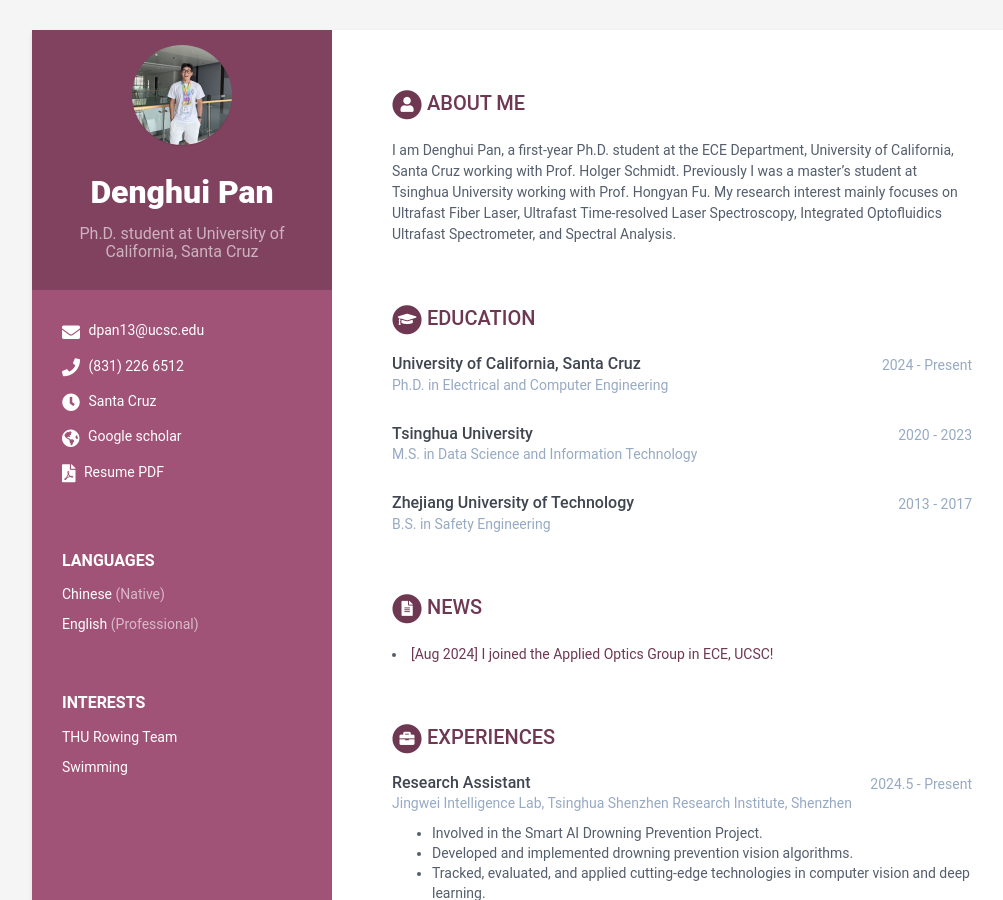
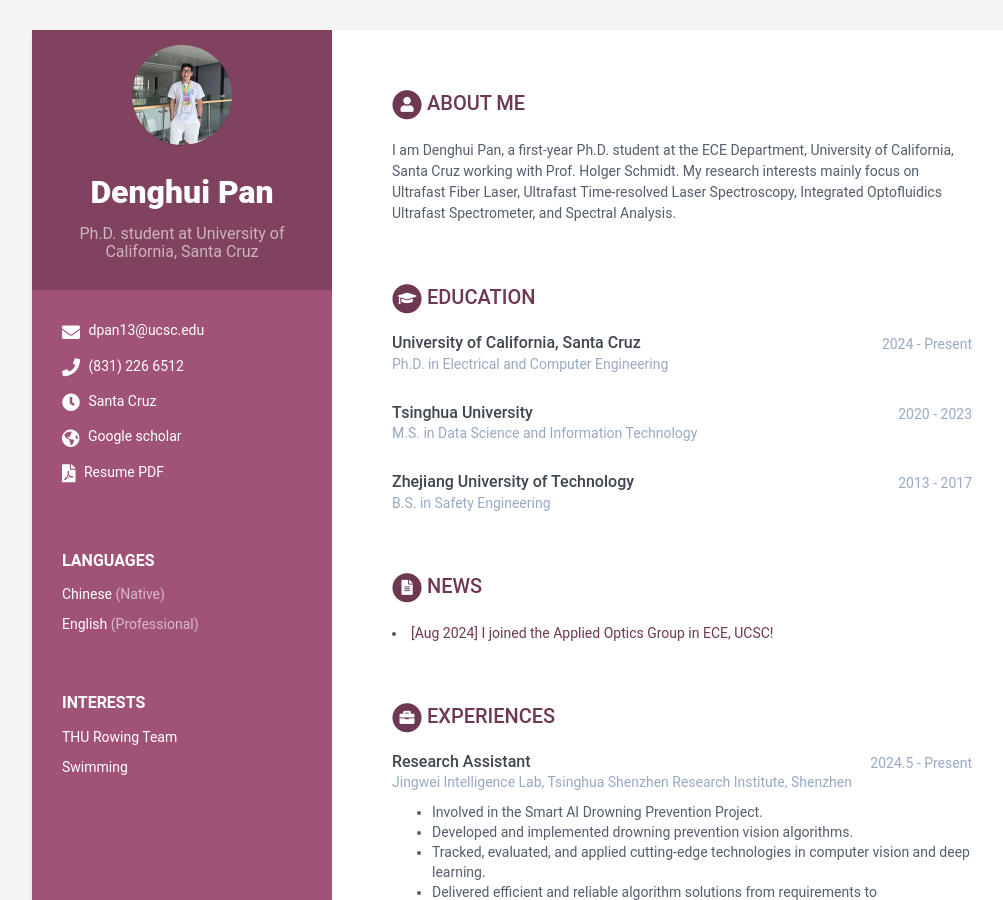
Before and after one commit to denghuipan/denghuipan.github.io, a Jekyll site: the page built from index.html, in a window 1280 px wide and 900 px high. Shown: the whole window, without its empty margins (108-1111 px from the left). Built offline with Jekyll 4.4.1, drawn with Linux system fonts in a browser that asks for light colours.

Commit message:
Update data.yml

```diff
--- a/_data/data.yml
+++ b/_data/data.yml
@@ -55,8 +55,7 @@
 career-profile:
     title: About Me
     summary: |
-      I am Denghui Pan, a first-year Ph.D. student at the ECE Department, University of California, Santa Cruz working with Prof. Holger Schmidt. Previously I was a master's student at Tsinghua University working with Prof. Hongyan Fu.
-      My research interest mainly focuses on Ultrafast Fiber Laser, Ultrafast Time-resolved Laser Spectroscopy, Integrated Optofluidics Ultrafast Spectrometer, and Spectral Analysis.
+      I am Denghui Pan, a first-year Ph.D. student at the ECE Department, University of California, Santa Cruz working with Prof. Holger Schmidt. My research interests mainly focus on Ultrafast Fiber Laser, Ultrafast Time-resolved Laser Spectroscopy, Integrated Optofluidics Ultrafast Spectrometer, and Spectral Analysis.
 
 education:
     title: Education
```
